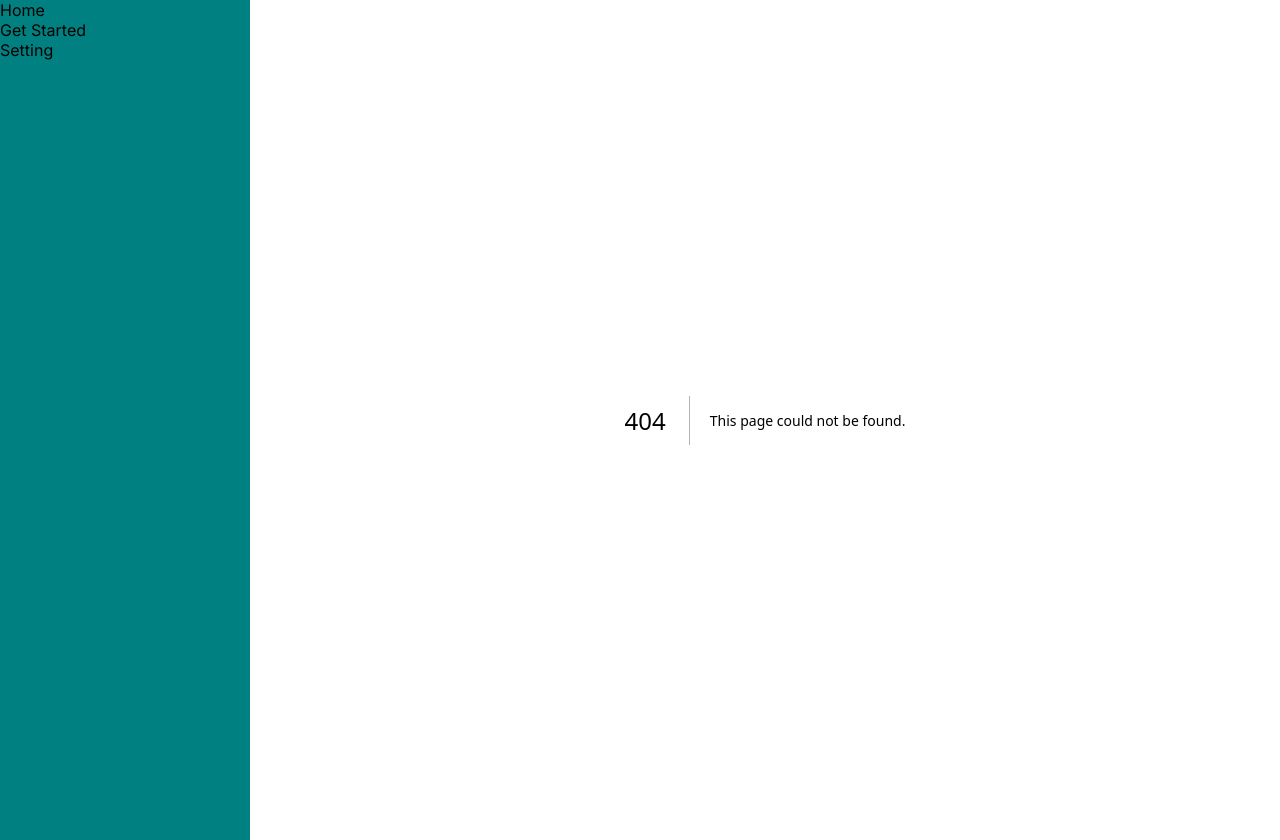
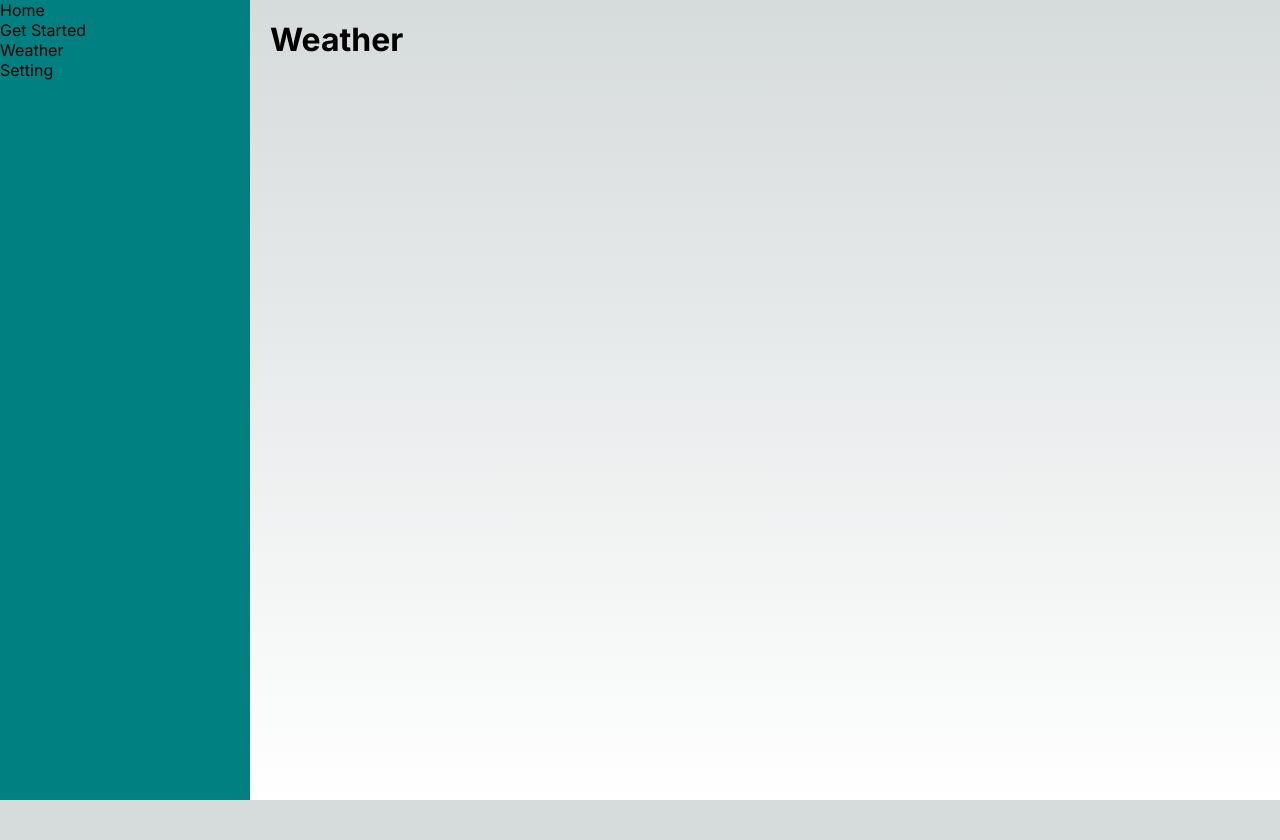
Before and after one commit to overusevery/tryreactquery, a Next.js app in the folder frontend/: page /weather in a window 1280 px wide. Before the commit this address had no page. After the commit the page ends 800 px from the top, so only its background shows below. Built offline with nearby package versions, Linux system fonts and the light colour scheme.

Commit message:
[5]add weather pages

```diff
--- a/frontend/src/app/layout.tsx
+++ b/frontend/src/app/layout.tsx
@@ -27,6 +27,9 @@ export default function RootLayout({
               <Link href="/getstarted">Get Started</Link>
             </li>
             <li key='2'>
+              <Link href="/weather">Weather</Link>
+            </li>
+            <li key='3'>
               <Link href="/setting">Setting</Link>
             </li>
           </ul>
--- /dev/null
+++ b/frontend/src/app/weather/page.tsx
@@ -0,0 +1,3 @@
+export default function Weather() {
+    return <h1>Weather</h1>
+  }
```
Also changed, not shown: 1 other file (tests, documents, lock files or other folders).
